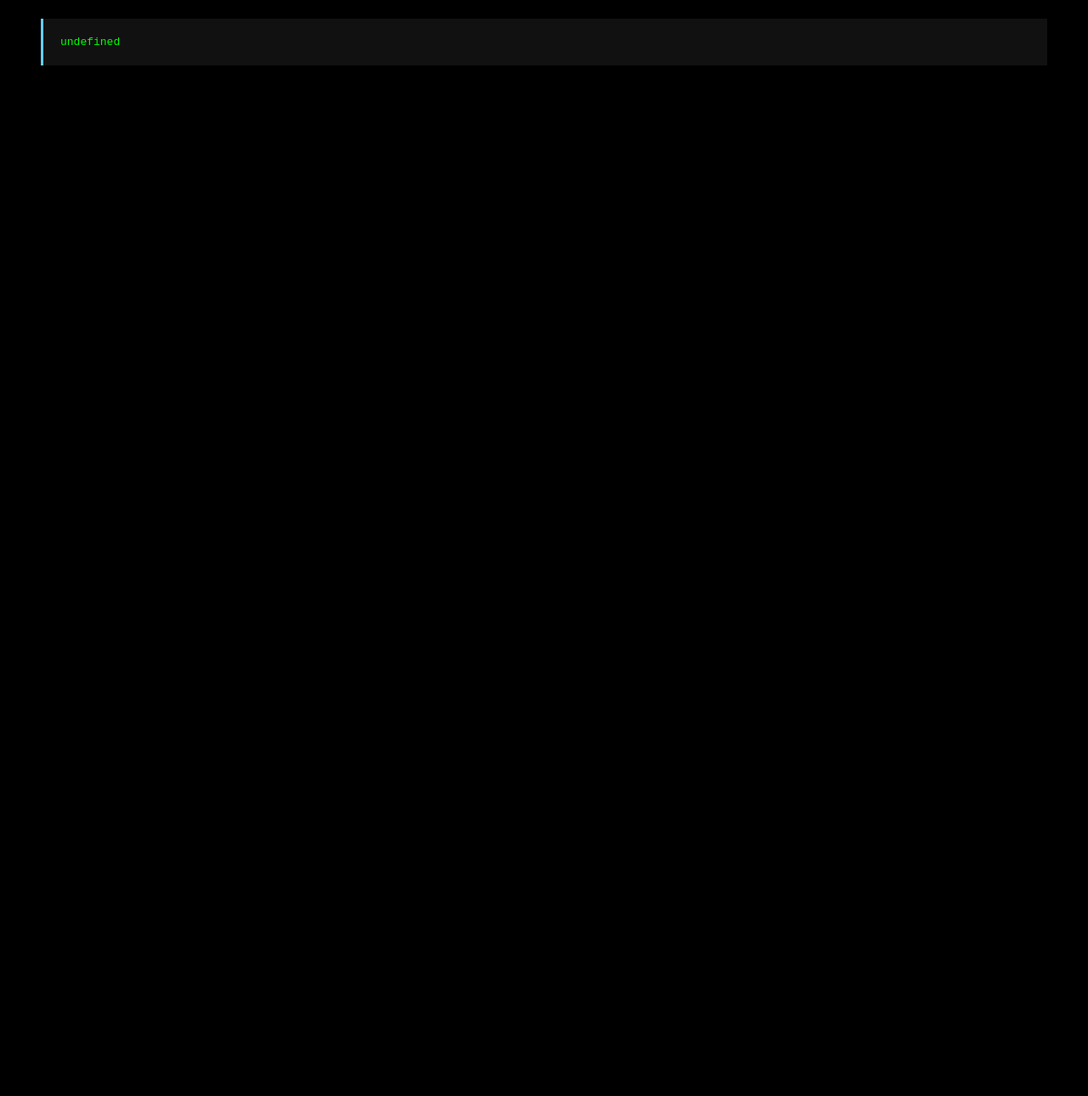
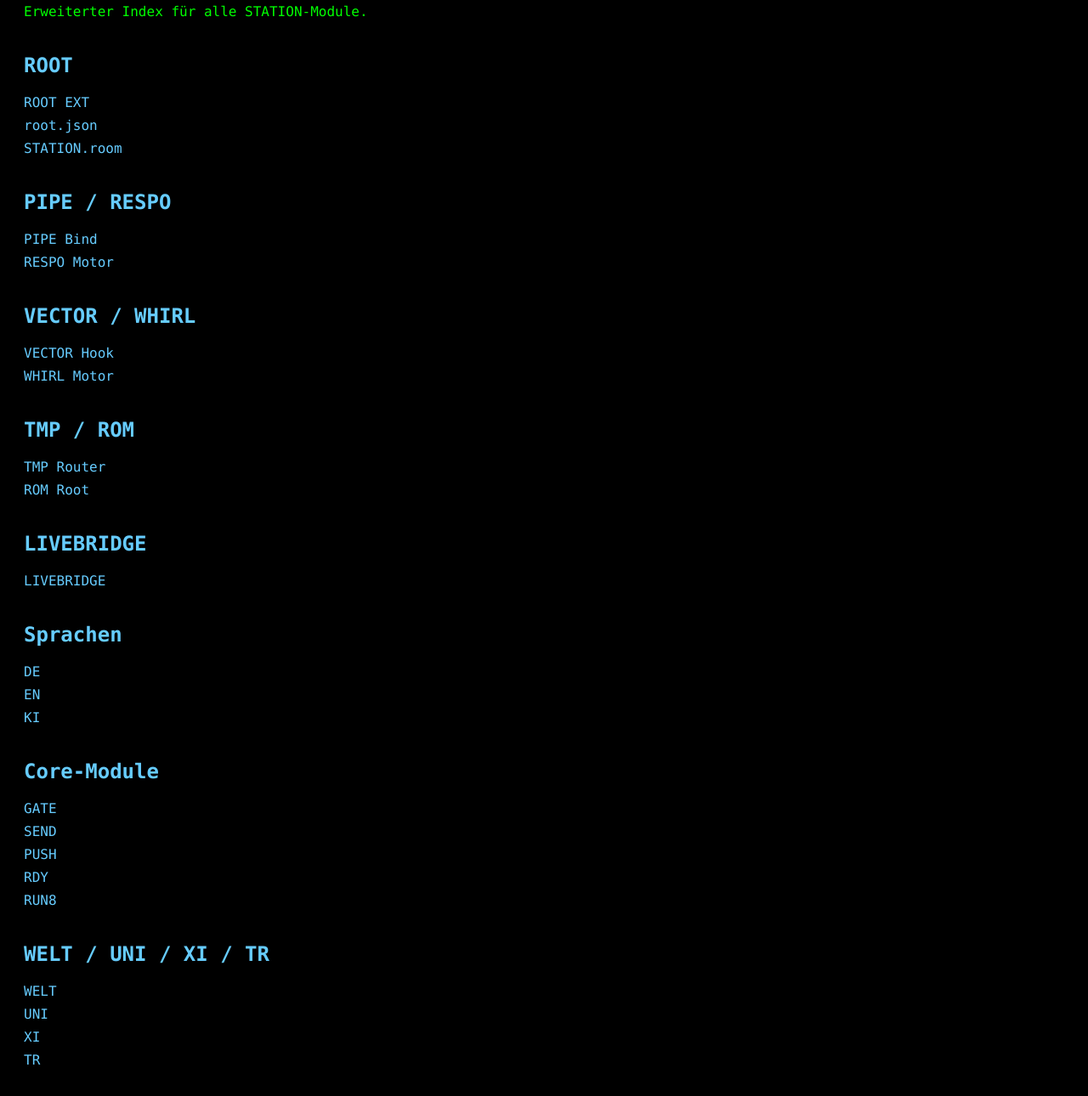
Before and after one commit to iki1uc/STATION, a plain HTML site: page index.html in a window 1280 px wide. Shown: the part 103-1393 px from the top of the page at 85% size. Before the commit the page ends 800 px from the top, so only its background shows below. Drawn offline with Linux system fonts and the light colour scheme.

Commit message:
Update index.html

```diff
--- a/index.html
+++ b/index.html
@@ -1,58 +1,117 @@
 <!DOCTYPE html>
 <html lang="de">
 <head>
-<meta charset="UTF-8">
-<title>STATION · AnPI</title>
+    <meta charset="UTF-8">
+    <title>STATION INDEX</title>
 
-<style>
-body { background:#000; color:#0f0; font-family:monospace; padding:40px; }
-h1 { color:#6cf; letter-spacing:4px; margin-bottom:30px; }
-pre { background:#111; padding:20px; border-left:3px solid #6cf; }
-</style>
+    <link rel="stylesheet" href="style/index.css">
+    <script src="head/index.js"></script>
 
-<script type="module">
-import { loadUniversal } from "../INDEX/loader.js";
-await loadUniversal();
+    <style>
+        body { background:#000; color:#0f0; font-family:Consolas; padding:20px; }
+        h1 { color:#6cf; margin-bottom:20px; }
+        h2 { color:#6cf; margin-top:40px; }
+        ul { list-style:none; padding:0; }
+        li { margin-bottom:8px; }
+        a { color:#6cf; text-decoration:none; }
+        a:hover { color:#0f0; }
+        .section { margin-bottom:40px; }
+        .box { background:#111; border:1px solid #333; padding:12px; margin-top:10px; }
+    </style>
+</head>
 
-const { RUN8, VECTOR, KANAL, ARG, M81, MRAW, MFULL, FOURU } = window.AnPI;
-
-const run8 = RUN8.RUN8_bind({
-  pulse(){ return 1; },
-  axis(){ return "N"; },
-  sequence(){ return "SEQ"; }
-});
-
-const vec = VECTOR.VECTOR_pipe({ axis:"N" });
-const kanal = KANAL.kanal(vec);
-
-const result = {
-  station: "STATION",
-  run8,
-  vec,
-  kanal,
-  arg: ARG.ARG("ok"),
-  xarg: ARG.xARG("test"),
-  xarg4u: ARG.XARG("validate", FOURU),
-  matrix: {
-    raw: MRAW.default,
-    m81: M81.default,
-    full: MFULL.default
-  }
-};
-
-window.STATION_RESULT = result;
-</script>
-
-</head>
 <body>
 
-<h1>STATION · AnPI</h1>
-<pre id="out"></pre>
+<h1>STATION INDEX</h1>
+<p>Erweiterter Index für alle STATION‑Module.</p>
 
-<script>
-document.getElementById("out").innerText =
-  JSON.stringify(window.STATION_RESULT, null, 2);
-</script>
+<div class="section">
+    <h2>ROOT</h2>
+    <ul>
+        <li><a href="root.ext.html">ROOT EXT</a></li>
+        <li><a href="root.json">root.json</a></li>
+        <li><a href="STATION.room">STATION.room</a></li>
+    </ul>
+</div>
+
+<div class="section">
+    <h2>PIPE / RESPO</h2>
+    <ul>
+        <li><a href="pipe.bind.html">PIPE Bind</a></li>
+        <li><a href="respo.hook.html">RESPO Motor</a></li>
+    </ul>
+</div>
+
+<div class="section">
+    <h2>VECTOR / WHIRL</h2>
+    <ul>
+        <li><a href="vector.hook.html">VECTOR Hook</a></li>
+        <li><a href="whirl.motor.html">WHIRL Motor</a></li>
+    </ul>
+</div>
+
+<div class="section">
+    <h2>TMP / ROM</h2>
+    <ul>
+        <li><a href="tmp.router.html">TMP Router</a></li>
+        <li><a href="ROOT/">ROM Root</a></li>
+    </ul>
+</div>
+
+<div class="section">
+    <h2>LIVEBRIDGE</h2>
+    <ul>
+        <li><a href="livebridge.html">LIVEBRIDGE</a></li>
+    </ul>
+</div>
+
+<div class="section">
+    <h2>Sprachen</h2>
+    <ul>
+        <li><a href="DE/">DE</a></li>
+        <li><a href="EN/">EN</a></li>
+        <li><a href="4u/">KI</a></li>
+    </ul>
+</div>
+
+<div class="section">
+    <h2>Core‑Module</h2>
+    <ul>
+        <li><a href="GATE/">GATE</a></li>
+        <li><a href="SEND/">SEND</a></li>
+        <li><a href="PUSH/">PUSH</a></li>
+        <li><a href="RDY/">RDY</a></li>
+        <li><a href="RUN8/">RUN8</a></li>
+    </ul>
+</div>
+
+<div class="section">
+    <h2>WELT / UNI / XI / TR</h2>
+    <ul>
+        <li><a href="WELT/">WELT</a></li>
+        <li><a href="UNI/">UNI</a></li>
+        <li><a href="XI/">XI</a></li>
+        <li><a href="TR/">TR</a></li>
+    </ul>
+</div>
+
+<div class="section">
+    <h2>HTML / HELP / VERIFY</h2>
+    <ul>
+        <li><a href="HTML/">HTML</a></li>
+        <li><a href="help/">HELP</a></li>
+        <li><a href="verify.html">VERIFY</a></li>
+        <li><a href="NC.verify.js">NC Verify</a></li>
+    </ul>
+</div>
+
+<div class="section">
+    <h2>Direkte Dateien</h2>
+    <ul>
+        <li><a href="id.html">id.html</a></li>
+        <li><a href="index.ext.html">index.ext.html</a></li>
+    </ul>
+</div>
 
 </body>
 </html>
```
